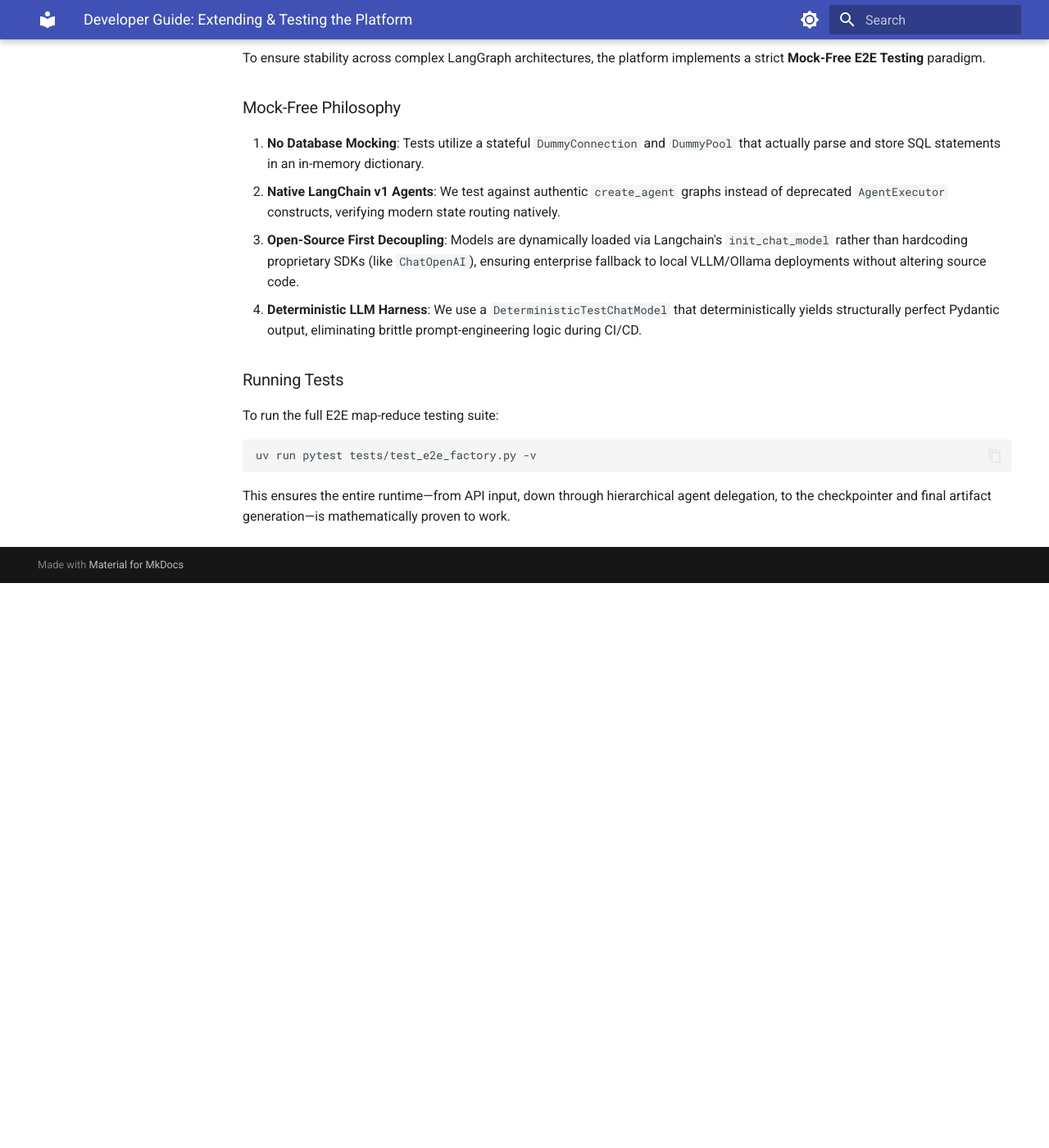
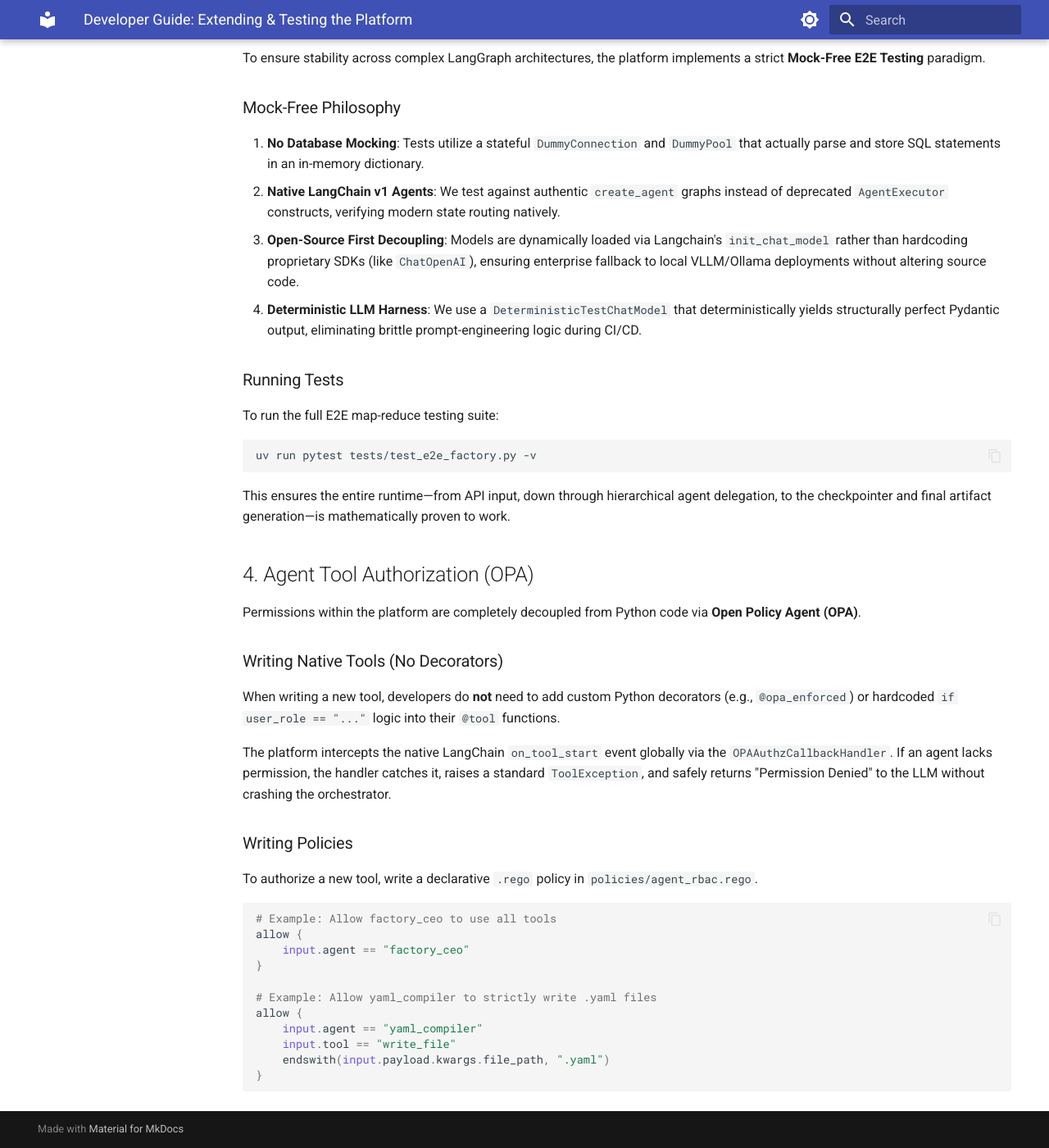
Before and after one commit to CoReason-AI/coreason-workspace-env, an MkDocs documentation site: the page built from docs/developer_guide.md, in a window 1280 px wide and 1400 px high, scrolled down 1771 px. Shown: the whole window at 82% size. Built offline with MkDocs 1.6.1 and Material for MkDocs 9.7.7, drawn with Linux system fonts in a browser that asks for light colours; before the commit the page ends 2482 px from its top, so only the background shows below that.

Commit message:
Docs: Update architecture, deployment, and developer guides for Epics 5, 10, and Anti-Stub

````diff
--- a/docs/developer_guide.md
+++ b/docs/developer_guide.md
@@ -61,3 +61,29 @@ uv run pytest tests/test_e2e_factory.py -v
 ```
 
 This ensures the entire runtime—from API input, down through hierarchical agent delegation, to the checkpointer and final artifact generation—is mathematically proven to work.
+
+## 4. Agent Tool Authorization (OPA)
+
+Permissions within the platform are completely decoupled from Python code via **Open Policy Agent (OPA)**.
+
+### Writing Native Tools (No Decorators)
+When writing a new tool, developers do **not** need to add custom Python decorators (e.g., `@opa_enforced`) or hardcoded `if user_role == "..."` logic into their `@tool` functions.
+
+The platform intercepts the native LangChain `on_tool_start` event globally via the `OPAAuthzCallbackHandler`. If an agent lacks permission, the handler catches it, raises a standard `ToolException`, and safely returns "Permission Denied" to the LLM without crashing the orchestrator.
+
+### Writing Policies
+To authorize a new tool, write a declarative `.rego` policy in `policies/agent_rbac.rego`.
+
+```rego
+# Example: Allow factory_ceo to use all tools
+allow {
+    input.agent == "factory_ceo"
+}
+
+# Example: Allow yaml_compiler to strictly write .yaml files
+allow {
+    input.agent == "yaml_compiler"
+    input.tool == "write_file"
+    endswith(input.payload.kwargs.file_path, ".yaml")
+}
+```
````
Also changed, not shown: docs/core_architecture.md (+8 -1 lines), docs/deployment_guide.md (+8 -0 lines).
